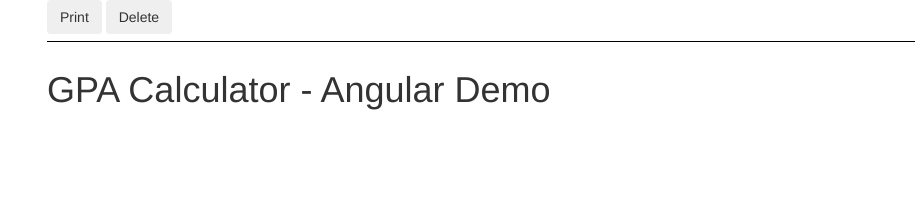
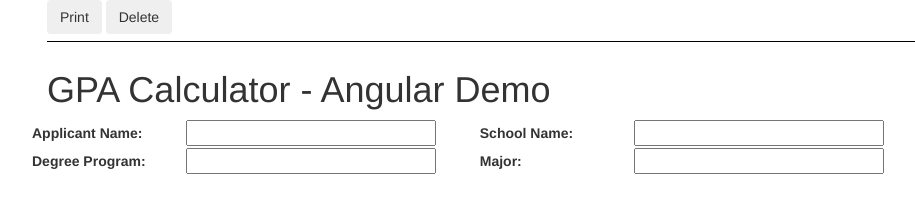
Before and after one commit to emhenn/gpacalc, a website: page app/index.html in a window 1280 px wide. Shown: the whole page, without its empty margins (23-938 px from the left). Drawn offline with Linux system fonts and the light colour scheme.

Commit message:
layout for bio

```diff
--- a/app/css/app.css
+++ b/app/css/app.css
@@ -18,3 +18,17 @@
 .menu > li:nth-child(1):before {
   padding: 0;
 }
+
+/*     bio      */
+#bio label {
+	width: 150px;
+}
+
+#bio input {
+	margin-right: 40px;
+	width: 250px;
+}
+
+#bio .row > div {
+	display: inline-block;
+}
--- a/app/index.html
+++ b/app/index.html
@@ -13,8 +13,30 @@
 			<li><button type="button" class="btn">Print</button></li>
 			<li><button type="button" class="btn">Delete</button></li>
 		</ul>
+
 		<h1>GPA Calculator - Angular Demo</h1>
-		<div>
+
+		<div id="bio">
+			<div class="row">
+				<div>
+					<label for="name">Applicant Name:</label>
+					<input type="text" id="name"/>
+				</div>
+				<div>
+					<label for="school">School Name:</label>
+					<input type="text" id="school"/>
+				</div>
+			</div>
+			<div class="row">
+				<div>
+					<label for="degree">Degree Program:</label>
+					<input type="text" id="degree"/>
+				</div>
+				<div>
+					<label for="major">Major:</label>
+					<input type="text" id="major"/>
+				</div>
+			</div>
 		</div>
 
 		<!-- In production use:
```
